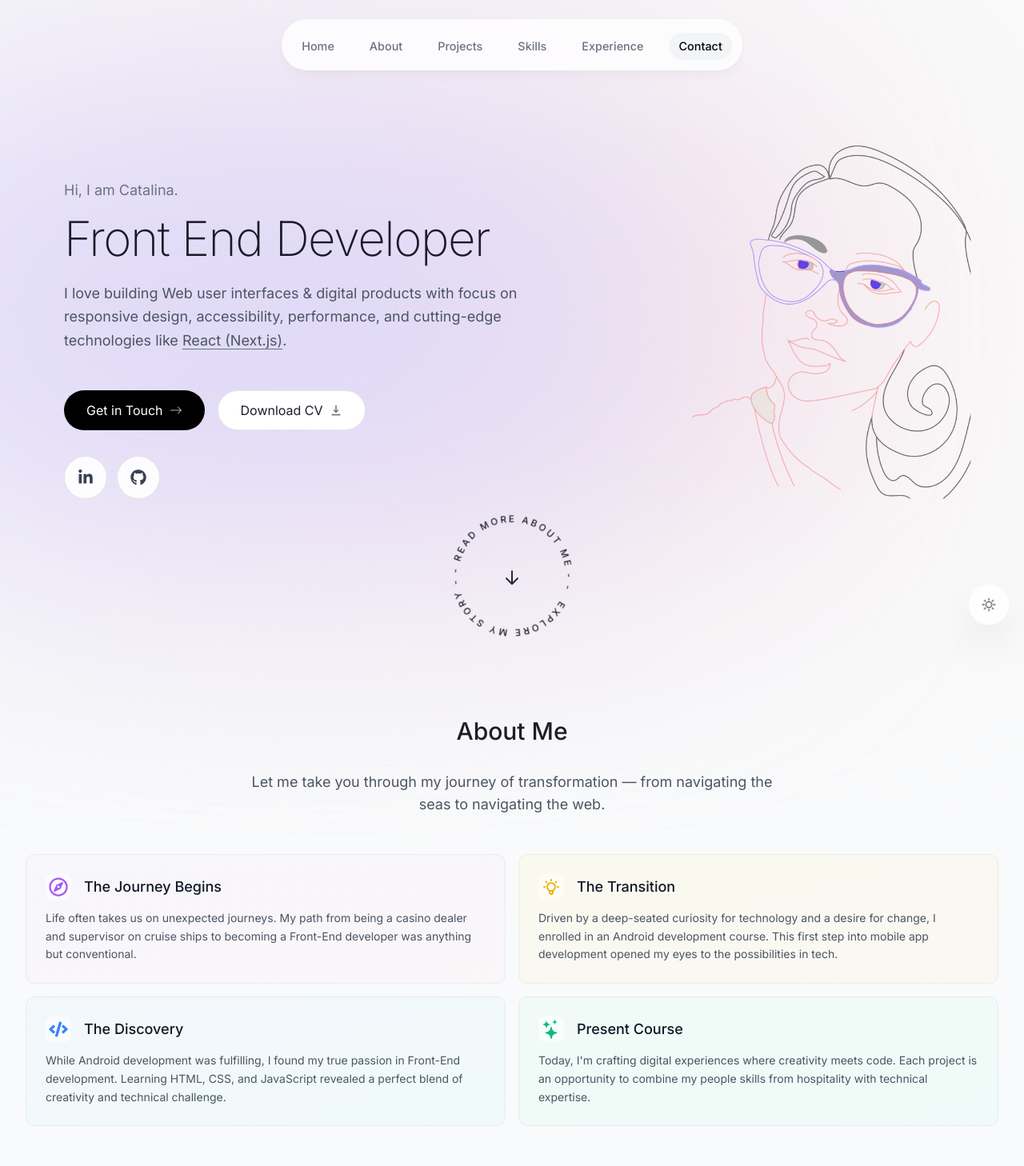
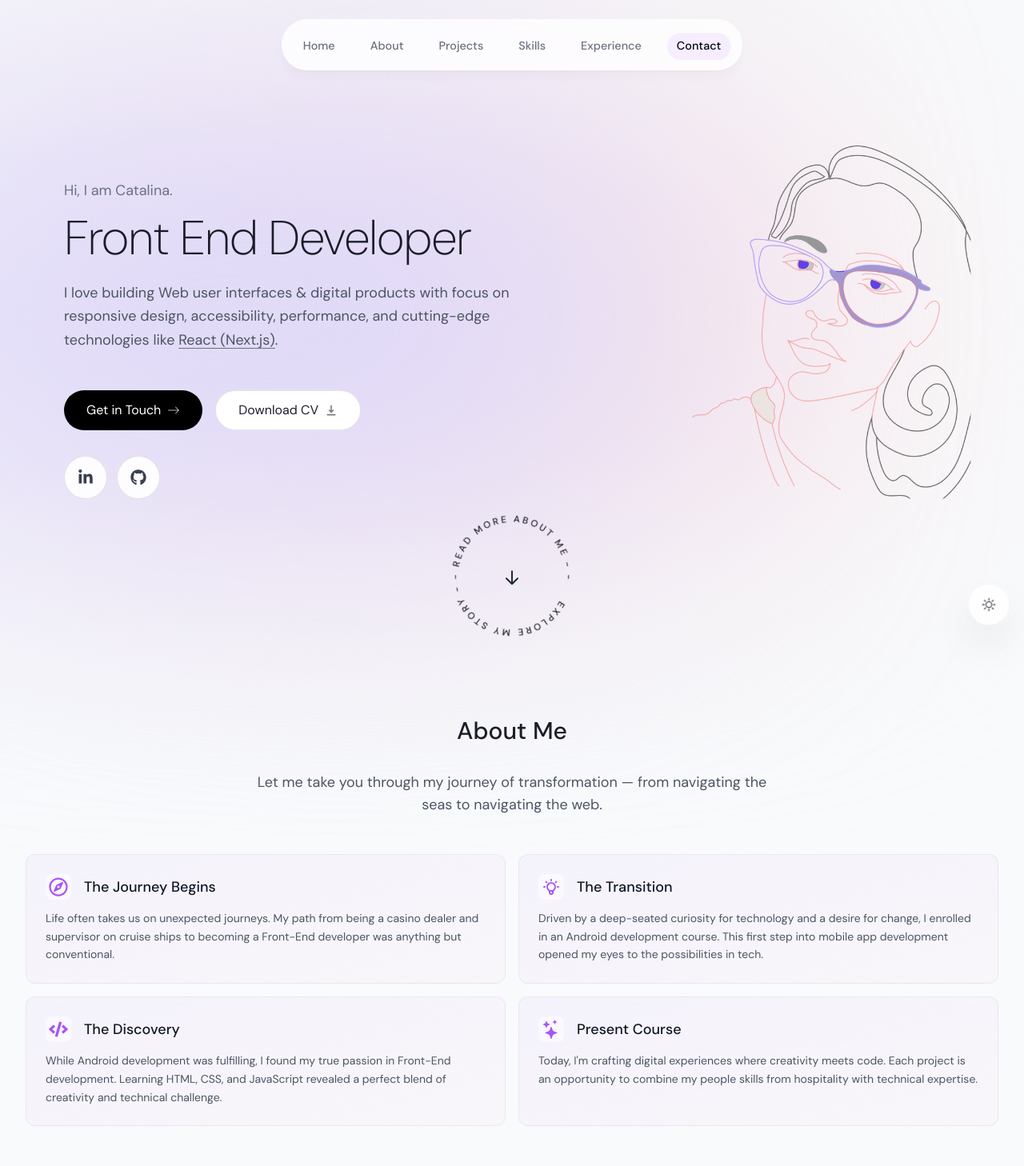
Before and after one commit to CatAvadani/my-portfolio-next.js, a Next.js app: page / in a window 1280 px wide. Shown: the top 1458 px of the page at 80% size. Built offline with nearby package versions, Linux system fonts and the light colour scheme.

Commit message:
Refactor components and update styles;

```diff
--- a/app/layout.tsx
+++ b/app/layout.tsx
@@ -1,17 +1,17 @@
-import Footer from "@/components/footer";
-import Header from "@/components/header";
-import ThemeSwitch from "@/components/theme-switch";
-import ActiveSectionContextProvider from "@/context/active-section.context";
-import ThemeContextProvider from "@/context/theme-context";
-import { Inter } from "next/font/google";
-import { Toaster } from "react-hot-toast";
-import "./globals.css";
+import Footer from '@/components/footer';
+import Header from '@/components/header';
+import ThemeSwitch from '@/components/theme-switch';
+import ActiveSectionContextProvider from '@/context/active-section.context';
+import ThemeContextProvider from '@/context/theme-context';
+import { DM_Sans } from 'next/font/google';
+import { Toaster } from 'react-hot-toast';
+import './globals.css';
 
-const inter = Inter({ subsets: ["latin"] });
+const dm_sans = DM_Sans({ subsets: ['latin'] });
 
 export const metadata = {
-  title: "Catalina Avadani | Personal Portfolio",
-  description: "Front-end Developer",
+  title: 'Catalina Avadani | Personal Portfolio',
+  description: 'Front-end Developer',
 };
 
 export default function RootLayout({
@@ -22,9 +22,9 @@ export default function RootLayout({
   return (
     <html lang='en' className='!scroll-smooth'>
       <body
-        className={`${inter.className} bg-gray-50 text-gray-950 relative  pt-28 sm:pt-36 dark:bg-gray-900 dark:text-gray-50 dark: text-opacity-90 `}
+        className={`${dm_sans.className} bg-slate-50 text-gray-950 relative  pt-28 sm:pt-36 dark:bg-gray-900 dark:text-gray-50 dark: text-opacity-90 `}
       >
-        <div className='bg-[#fbe2e3] absolute top-[ -6rem] -z-10 right-[11rem] h-[31.25rem] w-[31.25rem] rounded-full blur-[10rem] sm:w-[68.75rem] dark:bg-[#946263]'></div>
+        <div className='bg-[#fbe2e3] absolute top-[ -6rem] -z-10 right-[11rem] h-[31.25rem] w-[31.25rem] rounded-full blur-[10rem] sm:w-[68.75rem] dark:bg-[#614b4b]'></div>
         <div className='bg-[#dbd7fb] absolute top-[ -1rem] -z-10 left-[-35rem] h-[31.25rem] w-[50rem] rounded-full blur-[10rem] sm:w-[68.75rem] md:left-[-33rem] lg:left-[-28rem] xl:left-[-15rem] 2xl:left-[-5rem] dark:bg-[#676394]'></div>
 
         <ThemeContextProvider>
--- a/components/about.tsx
+++ b/components/about.tsx
@@ -2,48 +2,11 @@
 
 import { useSectionInView } from '@/lib/hooks';
 import { motion } from 'framer-motion';
-import { BsStars } from 'react-icons/bs';
-import { FaCode, FaRegCompass } from 'react-icons/fa';
-import { HiOutlineLightBulb } from 'react-icons/hi';
+import { cards } from './cards';
 import SectionHeading from './section-heading';
 
 export default function About() {
   const { ref } = useSectionInView('About');
-
-  const cards = [
-    {
-      title: 'The Journey Begins',
-      icon: <FaRegCompass className='text-2xl text-purple-500' />,
-      content:
-        'Life often takes us on unexpected journeys. My path from being a casino dealer and supervisor on cruise ships to becoming a Front-End developer was anything but conventional.',
-      gradient:
-        'from-purple-100/20 to-pink-100/20 dark:from-purple-900/10 dark:to-pink-900/10',
-    },
-    {
-      title: 'The Transition',
-      icon: <HiOutlineLightBulb className='text-2xl text-yellow-500' />,
-      content:
-        'Driven by a deep-seated curiosity for technology and a desire for change, I enrolled in an Android development course. This first step into mobile app development opened my eyes to the possibilities in tech.',
-      gradient:
-        'from-yellow-100/20 to-orange-100/20 dark:from-yellow-900/10 dark:to-orange-900/10',
-    },
-    {
-      title: 'The Discovery',
-      icon: <FaCode className='text-2xl text-blue-500' />,
-      content:
-        'While Android development was fulfilling, I found my true passion in Front-End development. Learning HTML, CSS, and JavaScript revealed a perfect blend of creativity and technical challenge.',
-      gradient:
-        'from-blue-100/20 to-cyan-100/20 dark:from-blue-900/10 dark:to-cyan-900/10',
-    },
-    {
-      title: 'Present Course',
-      icon: <BsStars className='text-2xl text-emerald-500' />,
-      content:
-        "Today, I'm crafting digital experiences where creativity meets code. Each project is an opportunity to combine my people skills from hospitality with technical expertise.",
-      gradient:
-        'from-emerald-100/20 to-teal-100/20 dark:from-emerald-900/10 dark:to-teal-900/10',
-    },
-  ];
 
   return (
     <section id='about' ref={ref} className='mb-14 scroll-mt-28 px-4'>
--- /dev/null
+++ b/components/cards.tsx
@@ -0,0 +1,38 @@
+import { BsStars } from 'react-icons/bs';
+import { FaCode, FaRegCompass } from 'react-icons/fa';
+import { HiOutlineLightBulb } from 'react-icons/hi';
+
+export const cards = [
+  {
+    title: 'The Journey Begins',
+    icon: <FaRegCompass className='text-2xl text-purple-500' />,
+    content:
+      'Life often takes us on unexpected journeys. My path from being a casino dealer and supervisor on cruise ships to becoming a Front-End developer was anything but conventional.',
+    gradient:
+      'from-purple-300/10 to-pink-100/20 dark:from-purple-900/10 dark:to-pink-900/10',
+  },
+  {
+    title: 'The Transition',
+    icon: <HiOutlineLightBulb className='text-2xl text-purple-500' />,
+    content:
+      'Driven by a deep-seated curiosity for technology and a desire for change, I enrolled in an Android development course. This first step into mobile app development opened my eyes to the possibilities in tech.',
+    gradient:
+      'from-purple-300/10 to-pink-100/20 dark:from-purple-900/10 dark:to-pink-900/10',
+  },
+  {
+    title: 'The Discovery',
+    icon: <FaCode className='text-2xl text-purple-500' />,
+    content:
+      'While Android development was fulfilling, I found my true passion in Front-End development. Learning HTML, CSS, and JavaScript revealed a perfect blend of creativity and technical challenge.',
+    gradient:
+      'from-purple-300/10 to-pink-100/20 dark:from-purple-900/10 dark:to-pink-900/10',
+  },
+  {
+    title: 'Present Course',
+    icon: <BsStars className='text-2xl text-purple-500' />,
+    content:
+      "Today, I'm crafting digital experiences where creativity meets code. Each project is an opportunity to combine my people skills from hospitality with technical expertise.",
+    gradient:
+      'from-purple-300/10 to-pink-100/20 dark:from-purple-900/10 dark:to-pink-900/10',
+  },
+];
--- a/components/experience.tsx
+++ b/components/experience.tsx
@@ -80,7 +80,7 @@ function TimelineElement({ item, theme, position }: TimelineElementProps) {
       >
         <h3 className='font-semibold capitalize'>{item.title}</h3>
         <p className='font-normal !mt-0'>{item.location}</p>
-        <p className='!mt-1 !font-normal text-gray-700 dark:text-white/75'>
+        <p className='!mt-1 !font-normal text-slate-700 dark:text-white/75'>
           {item.description}
         </p>
       </VerticalTimelineElement>
--- a/components/header.tsx
+++ b/components/header.tsx
@@ -1,10 +1,10 @@
-"use client";
+'use client';
 
-import { useActiveSectionContext } from "@/context/active-section.context";
-import { links } from "@/lib/data";
-import { clsx } from "clsx";
-import { motion } from "framer-motion";
-import Link from "next/link";
+import { useActiveSectionContext } from '@/context/active-section.context';
+import { links } from '@/lib/data';
+import { clsx } from 'clsx';
+import { motion } from 'framer-motion';
+import Link from 'next/link';
 
 export default function Header() {
   const { activeSection, setActiveSection, setTimeOfLastClick } =
@@ -12,9 +12,9 @@ export default function Header() {
   return (
     <header className='z-[999] relative'>
       <motion.div
-        className='fixed top-0 left-1/2 h-[4rem] w-full rounded-none border border-white border-opacity-40 bg-white bg-opacity-80 shadow-lg shadow-black/[0.03] backdrop-blur-[0.5rem] sm:top-6 sm:h-[3.25] sm:w-[36rem] sm:rounded-full dark:bg-gray-950 dark:border-black/40 dark:bg-opacity-75'
-        initial={{ y: -100, x: "-50%", opacity: 0 }}
-        animate={{ y: 0, x: "-50%", opacity: 1 }}
+        className='fixed top-0 left-1/2 h-[4rem] w-full rounded-none border border-white border-opacity-40 bg-white bg-opacity-80 shadow-lg shadow-black/[0.03] backdrop-blur-[0.5rem] sm:top-6 sm:h-[3.25] sm:w-[36rem] sm:rounded-full dark:bg-gray-800/30 dark:border-black/10 dark:bg-opacity-75'
+        initial={{ y: -100, x: '-50%', opacity: 0 }}
+        animate={{ y: 0, x: '-50%', opacity: 1 }}
         transition={{ duration: 0.5 }}
       ></motion.div>
 
@@ -30,9 +30,9 @@ export default function Header() {
             >
               <Link
                 className={clsx(
-                  "flex w-full items-center px-3 py-3 hover:text-gray-950 transition dark:text-gray-500 dark:hover:text-gray-300",
+                  'flex w-full items-center px-3 py-3 hover:text-gray-950 transition dark:text-gray-300 dark:hover:text-gray-400',
                   {
-                    "text-gray-950 dark:text-gray-200":
+                    'text-gray-950 dark:text-gray-200':
                       activeSection === link.name,
                   }
                 )}
@@ -46,10 +46,10 @@ export default function Header() {
 
                 {link.name === activeSection && (
                   <motion.span
-                    className=' bg-gray-100 rounded-full absolute inset-0 -z-10 dark:bg-gray-800'
+                    className=' bg-purple-100/70 rounded-full absolute inset-0 -z-10 dark:bg-gray-800'
                     layoutId='activeSection'
                     transition={{
-                      type: "spring",
+                      type: 'spring',
                       stiffness: 380,
                       damping: 20,
                     }}
--- a/components/intro.tsx
+++ b/components/intro.tsx
@@ -78,7 +78,7 @@ export default function Intro() {
               <div className='flex flex-col sm:flex-row gap-4'>
                 <Link
                   href='#contact'
-                  className='group bg-black text-white px-7 py-3 flex items-center justify-center gap-2 rounded-full outline-none focus:scale-110 hover:scale-110 hover:bg-gray-900 active:scale-105 transition cursor-pointer'
+                  className='group bg-black text-white px-7 py-3 flex items-center justify-center gap-2 rounded-full outline-none focus:scale-110 hover:scale-110 hover:bg-gray-900 active:scale-105 transition cursor-pointer dark:bg-gray-800/70'
                   onClick={() => {
                     setActiveSection('Contact');
                     setTimeOfLastClick(Date.now());
--- a/components/projects.tsx
+++ b/components/projects.tsx
@@ -93,7 +93,7 @@ const Link = ({ heading, imgSrc, subheading, href }: LinkProps) => {
             staggerChildren: 0.075,
             delayChildren: 0.25,
           }}
-          className='relative z-10 block text-2xl font-bold text-neutral-500 transition-colors duration-500 group-hover:text-neutral-600 md:text-4xl'
+          className='relative z-10 block text-2xl font-bold text-slate-500 transition-colors duration-500 group-hover:text-slate-600 md:text-4xl'
         >
           {heading.split('').map((l, i) => (
             <motion.span
@@ -109,7 +109,7 @@ const Link = ({ heading, imgSrc, subheading, href }: LinkProps) => {
             </motion.span>
           ))}
         </motion.span>
-        <span className='relative z-10 mt-2 block text-base text-neutral-500 transition-colors duration-500 group-hover:text-neutral-600 max-w-[50%]'>
+        <span className='relative z-10 mt-2 block text-base text-slate-500 transition-colors duration-500 group-hover:text-slate-600 max-w-[50%]'>
           {subheading}
         </span>
       </div>
@@ -145,7 +145,7 @@ const Link = ({ heading, imgSrc, subheading, href }: LinkProps) => {
         transition={{ type: 'spring' }}
         className='relative z-10 p-4'
       >
-        <FiArrowRight className='text-5xl text-neutral-500' />
+        <FiArrowRight className='text-5xl text-slate-500' />
       </motion.div>
     </motion.a>
   );
--- a/components/skills.tsx
+++ b/components/skills.tsx
@@ -1,9 +1,9 @@
-"use client";
+'use client';
 
-import { skillsData } from "@/lib/data";
-import { useSectionInView } from "@/lib/hooks";
-import { motion } from "framer-motion";
-import SectionHeading from "./section-heading";
+import { skillsData } from '@/lib/data';
+import { useSectionInView } from '@/lib/hooks';
+import { motion } from 'framer-motion';
+import SectionHeading from './section-heading';
 
 const fadeInAnimationVariants = {
   initial: {
@@ -20,13 +20,13 @@ const fadeInAnimationVariants = {
 };
 
 export default function Skills() {
-  const { ref } = useSectionInView("Skills");
+  const { ref } = useSectionInView('Skills');
 
   return (
     <section
       ref={ref}
       id='skills'
-      className='mb-28 max-w-[53rem]
+      className='mb-28 max-w-5xl
      scroll-mt-28 text-center sm:mb-40
     '
     >
@@ -34,7 +34,7 @@ export default function Skills() {
       <ul className='flex flex-wrap justify-center gap-2 text-lg text-gray-800'>
         {skillsData.map((skill, index) => (
           <motion.li
-            className='bg-white borderBlack rounded-xl px-5 py-3 dark:bg-white/10 dark:text-white/80'
+            className='bg-purple-50 rounded-full px-5 py-2 dark:bg-white/10 dark:text-white/80 border border-purple-200/50 dark:border-white/20'
             key={index}
             variants={fadeInAnimationVariants}
             initial='initial'
--- a/lib/data.ts
+++ b/lib/data.ts
@@ -129,5 +129,4 @@ export const skillsData = [
   'Framer Motion',
   'Kotlin',
   'Android',
-  'Jetpack Compose',
 ] as const;
```
